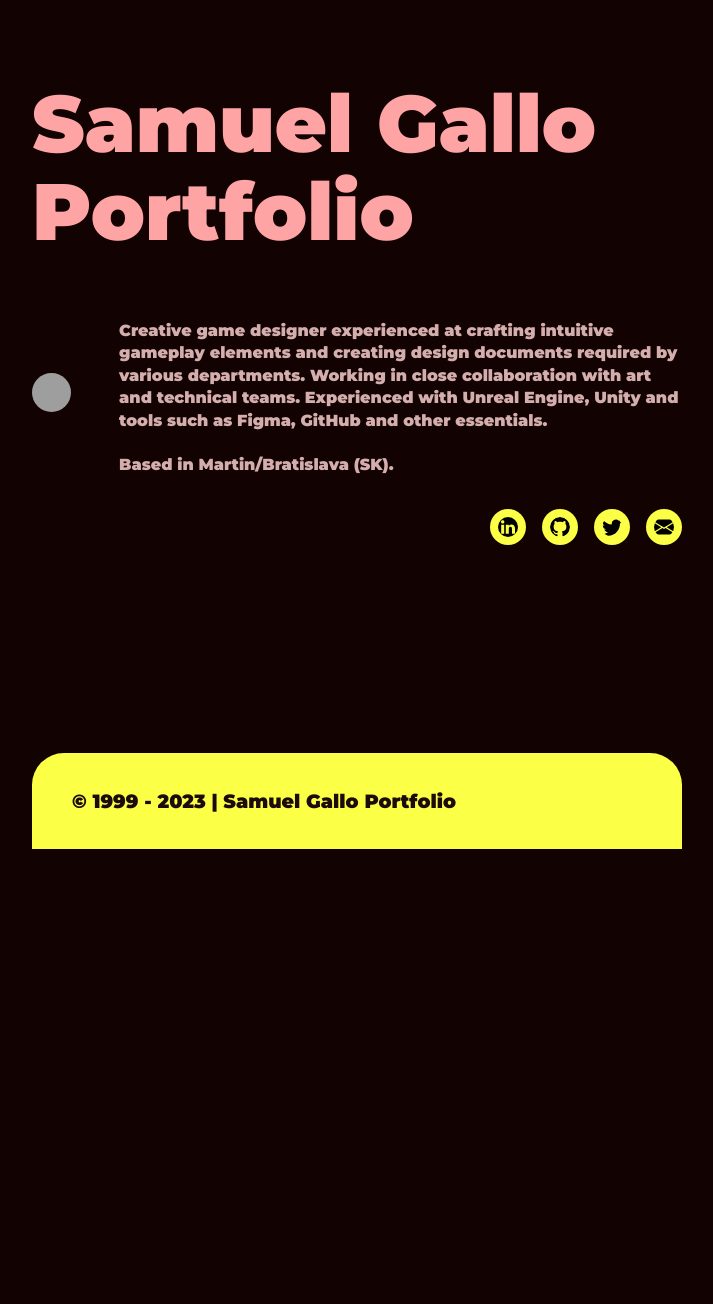
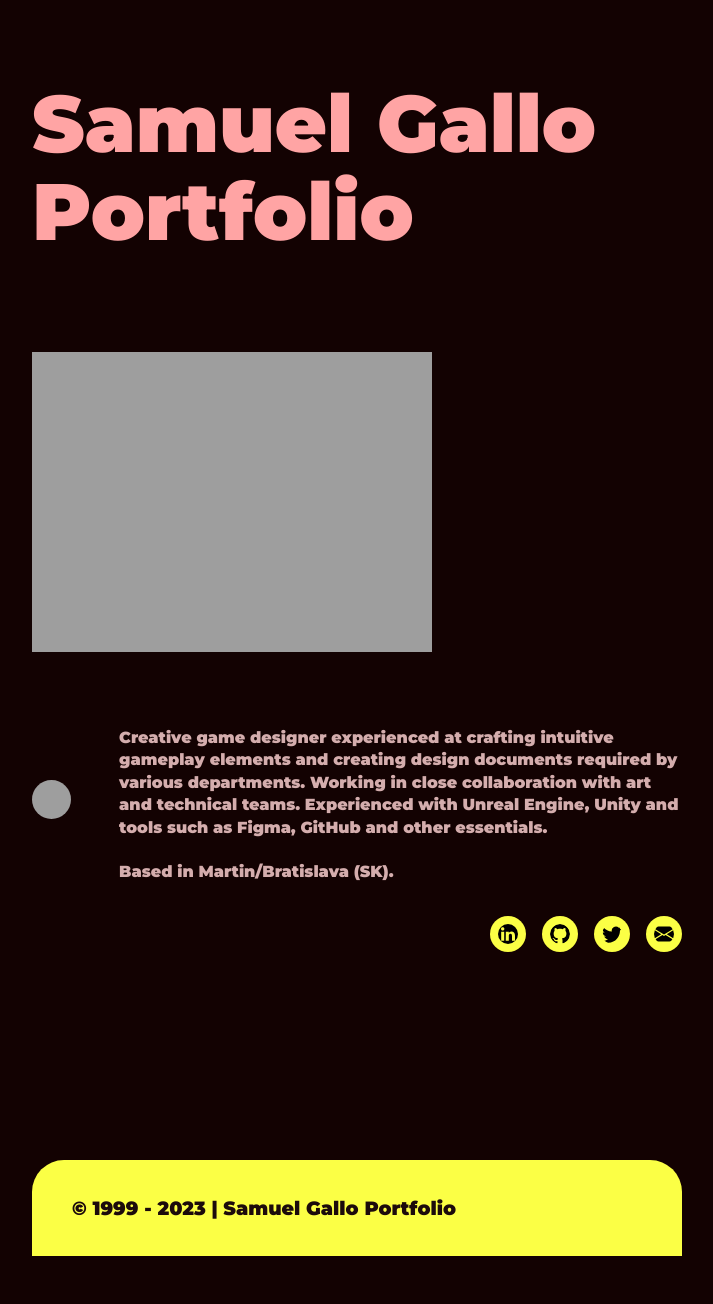
Before and after one commit to GalloSamuel/portfolio, a Jekyll site: the page built from index.md, in a window 1280 px wide. Shown: the whole page, without its empty margins (283-996 px from the left). Built offline with Jekyll 4.4.1, drawn with Linux system fonts in a browser that asks for light colours; a file with an impossible date is left out; before the commit the page ends 900 px from its top, so only the background shows below that; grey boxes are pictures that could not be loaded.

Commit message:
Update header.html

```diff
--- a/_includes/header.html
+++ b/_includes/header.html
@@ -6,4 +6,7 @@
 <header>
   <a class="site-title" href="{{site.baseurl}}/">{{site.title}}</a>
 </header>
+<header>
+  <img src=”(https://github.com/Bibool/portfolio.github.io/blob/main/assets/cc_banner1.png?raw=true)”>
+</header>
 {% endif %}
```
